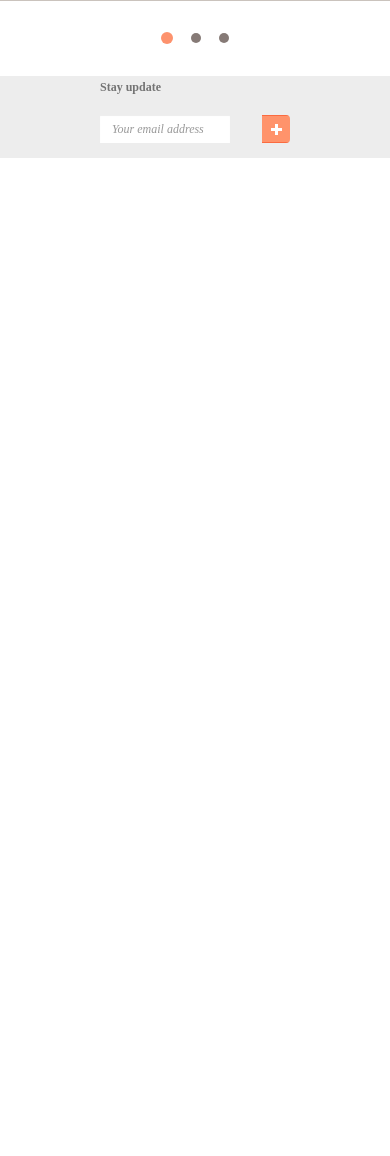
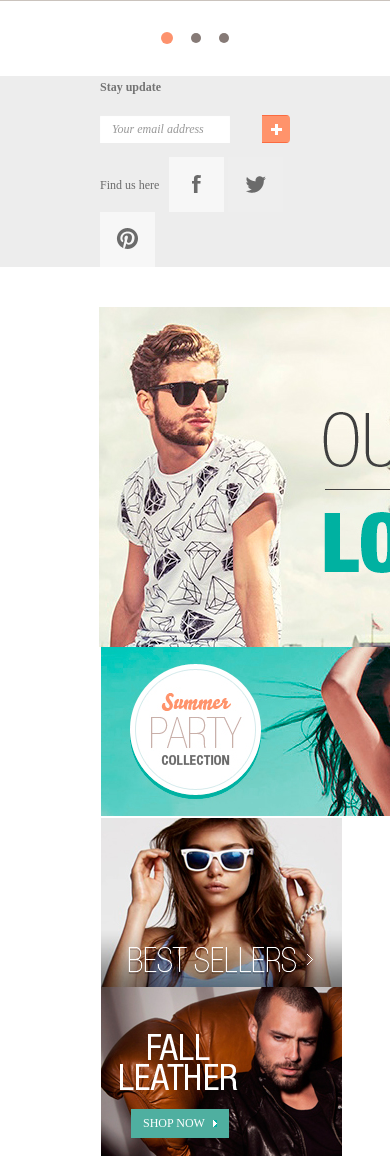
Before and after one commit to Littie/bwt, a PHP site: page /template.html in a window 390 px wide; the page is wider, and only the part inside the window is pictured. Shown: the part 806-1962 px from the top of that part. Before the commit the page ends 964 px from the top of that part, so only its background shows below. Run offline with PHP 8.4, Linux system fonts and the light colour scheme; some libraries are stand-ins or nearby versions.

Commit message:
[css + html] end social and add brand

```diff
--- a/css/style.css
+++ b/css/style.css
@@ -285,3 +285,62 @@ i.ic-cart {
     font-family: Arial sans-serif;
     color: #747474;
 }
+
+.social label {
+    margin-right: 10px;
+    font-size: 12px;
+    font-family: Arial sans-serif;
+    color: #747474;
+}
+
+.social .social-find {
+    margin-right: 6px;
+    font-size: 12px;
+    font-family: Arial sans-serif;
+    color: #6b6b6b;
+}
+
+/* Brand */
+
+.container.brand {
+    padding-left: 114px;
+    padding-right: 114px;
+}
+
+.brand {
+    margin-top: 40px;
+    background-color: #ffffff;
+}
+
+.brand .right .top {
+    margin-left: 2px;
+    max-width: 100%;
+}
+
+.brand .right .bottom {
+    margin-left: 2px;
+    margin-top: 2px;
+    max-width: 100%;
+}
+
+.brand button.shop {
+    position: absolute;
+    left: 30px;
+    bottom: 18px;
+}
+
+.brand .btn-default {
+    border-radius: 0px;
+    border: 0px;
+    background-color: #4fafa0;
+    font-size: 12px;
+    font-family: Helvetica Neue LT Std;
+    text-transform: uppercase;
+    color: #ffffff;
+}
+
+.brand .btn img {
+    margin-left: 8px;
+    margin-bottom: 3px;
+    vertical-align: middle;
+}
--- a/template.html
+++ b/template.html
@@ -221,10 +221,36 @@
             </form>
         </div>
         <div class="col-md-3">
-
+            <span class="social-find">Find us here</span>
+            <img src="images/social-facebook.png" alt="facebool">
+            <img src="images/social-twitter.png" alt="twitter">
+            <img src="images/social-at.png" alt="at">
         </div>
     </div>
 </div>
+<!-- Social end -->
+
+<!-- Brand start -->
+<div class="container brand">
+    <div class="row">
+        <div class="col-md-6 left">
+            <a href="#"><img src="images/brand-left.jpg"></a>
+        </div>
+        <div class="col-md-6 right">
+            <div class="row top">
+                <div class="col-md-12 right-top"><a href="#"><img src="images/brand-right-top.jpg"></a></div>
+            </div>
+            <div class="row bottom">
+                <div class="col-md-6 left"><a href="#"><img src="images/brend-right-bottom-left.jpg"></a></div>
+                <div class="col-md-6 right">
+                    <img src="images/brend-right-bottom-right.jpg">
+                    <button class="btn btn-default shop">shop now<img src="images/brand-narrow-right.png"></button>
+                </div>
+            </div>
+        </div>
+    </div>
+</div>
+<!-- Brand end -->
 
 <!-- jQuery (necessary for Bootstrap's JavaScript plugins) -->
 <script src="https://ajax.googleapis.com/ajax/libs/jquery/1.11.3/jquery.min.js"></script>
```
Also changed, not shown: images/brand-left.jpg (added), images/brand-narrow-right.png (added), images/brand-right-top.jpg (added), images/brend-right-bottom-left.jpg (added), images/brend-right-bottom-right.jpg (added), images/social-at.png (added), images/social-facebook.png (added), images/social-twitter.png (added).
